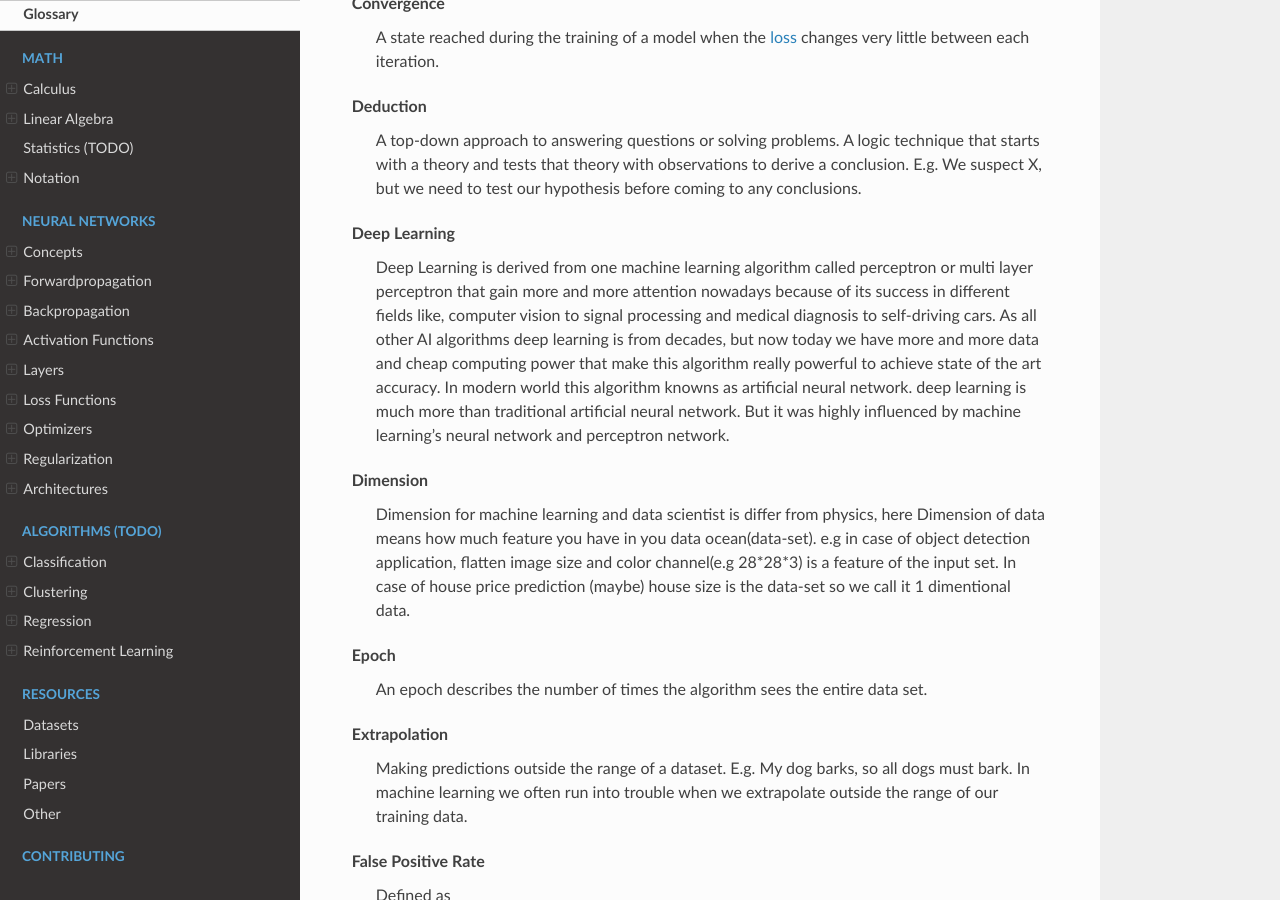
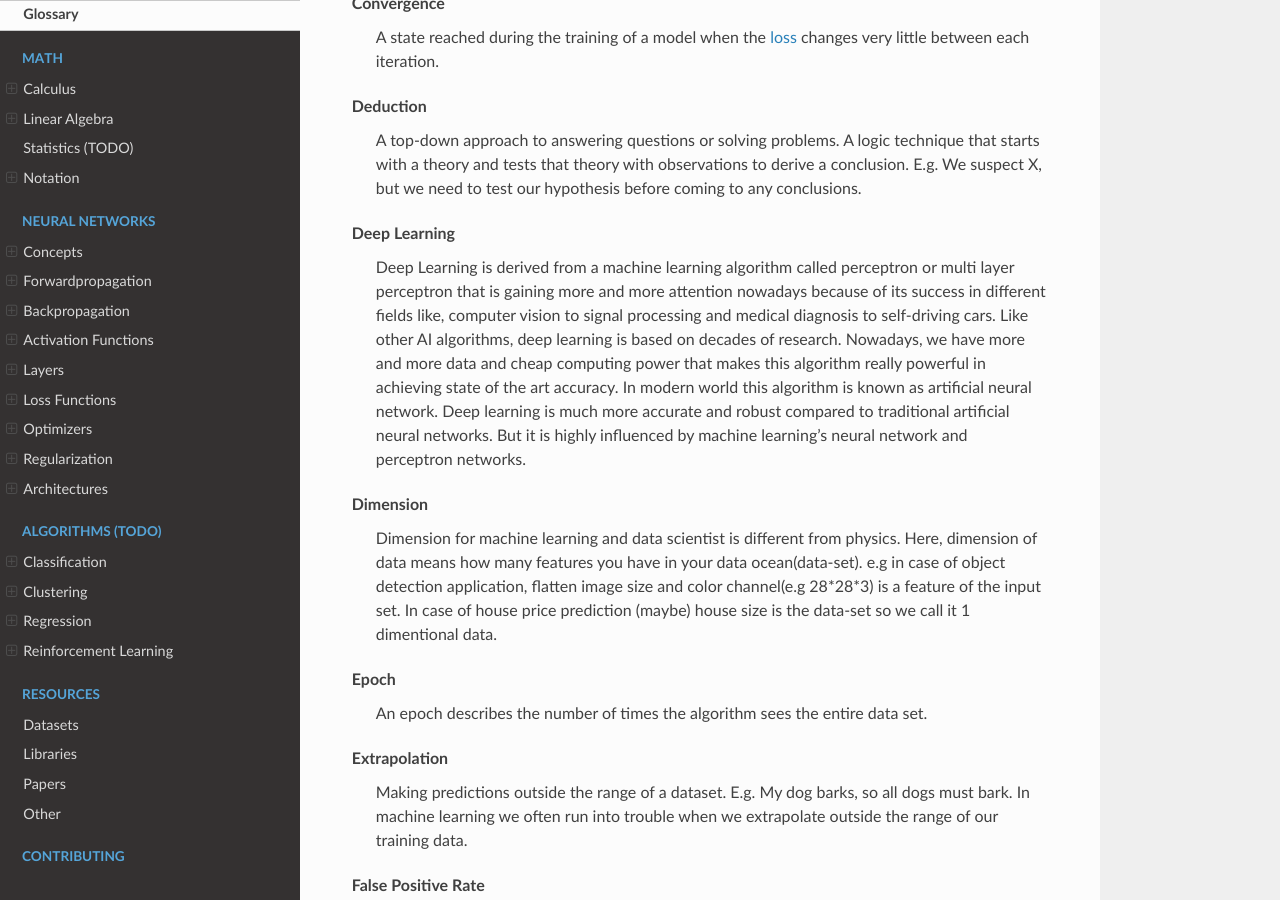
Before and after one commit to bfortuner/ml-glossary, a Sphinx documentation site: the page built from docs/glossary.rst, in a window 1280 px wide and 900 px high, scrolled down 1694 px. Built offline with Sphinx 7.4.7 and the Read the Docs theme 2.0.0, drawn with Linux system fonts in a browser that asks for light colours; pages that are not in the unit, such as notebooks, are missing from menus.

Commit message:
Fixed semantics and structure (#137)
* Fixed semantics

* Fixed semantics

* Fixed semantics

```diff
--- a/docs/glossary.rst
+++ b/docs/glossary.rst
@@ -89,12 +89,12 @@ Deduction
 .. _glossary_deep_learning:
 
 Deep Learning
-  Deep Learning is derived from one machine learning algorithm called perceptron or multi layer perceptron that gain more and more attention nowadays because of its success in different fields like, computer vision to signal processing and medical diagnosis to self-driving cars. As all other AI algorithms deep learning is from decades, but now today we have more and more data and cheap computing power that make this algorithm really powerful to achieve state of the art accuracy. In modern world this algorithm knowns as artificial neural network. deep learning is much more than traditional artificial neural network. But it was highly influenced by machine learning's neural network and perceptron network.
+  Deep Learning is derived from a machine learning algorithm called perceptron or multi layer perceptron that is gaining more and more attention nowadays because of its success in different fields like, computer vision to signal processing and medical diagnosis to self-driving cars. Like other AI algorithms, deep learning is based on decades of research. Nowadays, we have more and more data and cheap computing power that makes this algorithm really powerful in achieving state of the art accuracy. In modern world this algorithm is known as artificial neural network. Deep learning is much more accurate and robust compared to traditional artificial neural networks. But it is highly influenced by machine learning's neural network and perceptron networks.
 
 .. _glossary_dimension:
 
 Dimension
-  Dimension for machine learning and data scientist is differ from physics, here Dimension of data means how much feature you have in you data ocean(data-set). e.g in case of object detection application, flatten image size and color channel(e.g 28*28*3) is a feature of the input set. In case of house price prediction (maybe) house size is the data-set so we call it 1 dimentional data.
+  Dimension for machine learning and data scientist is different from physics. Here, dimension of data means how many features you have in your data ocean(data-set). e.g in case of object detection application, flatten image size and color channel(e.g 28*28*3) is a feature of the input set. In case of house price prediction (maybe) house size is the data-set so we call it 1 dimentional data.
 
 .. _glossary_epoch:
 
```
